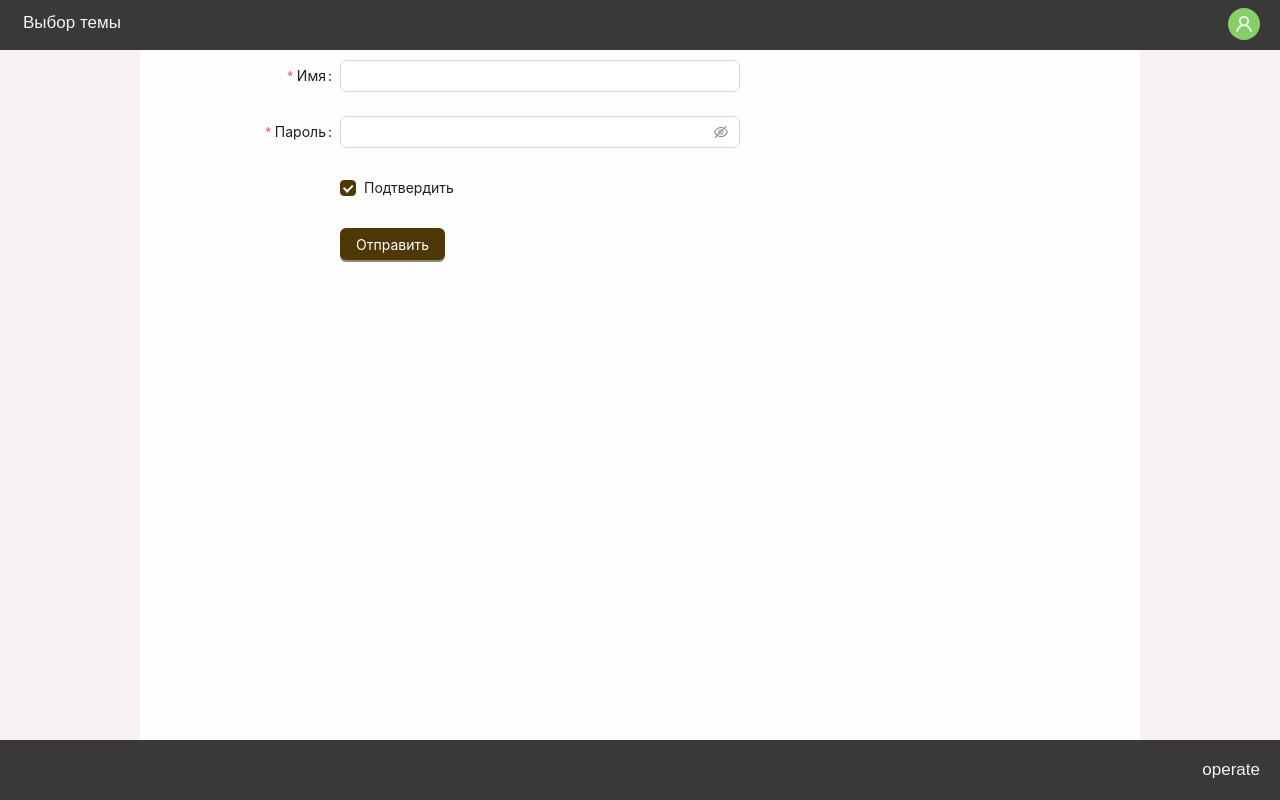
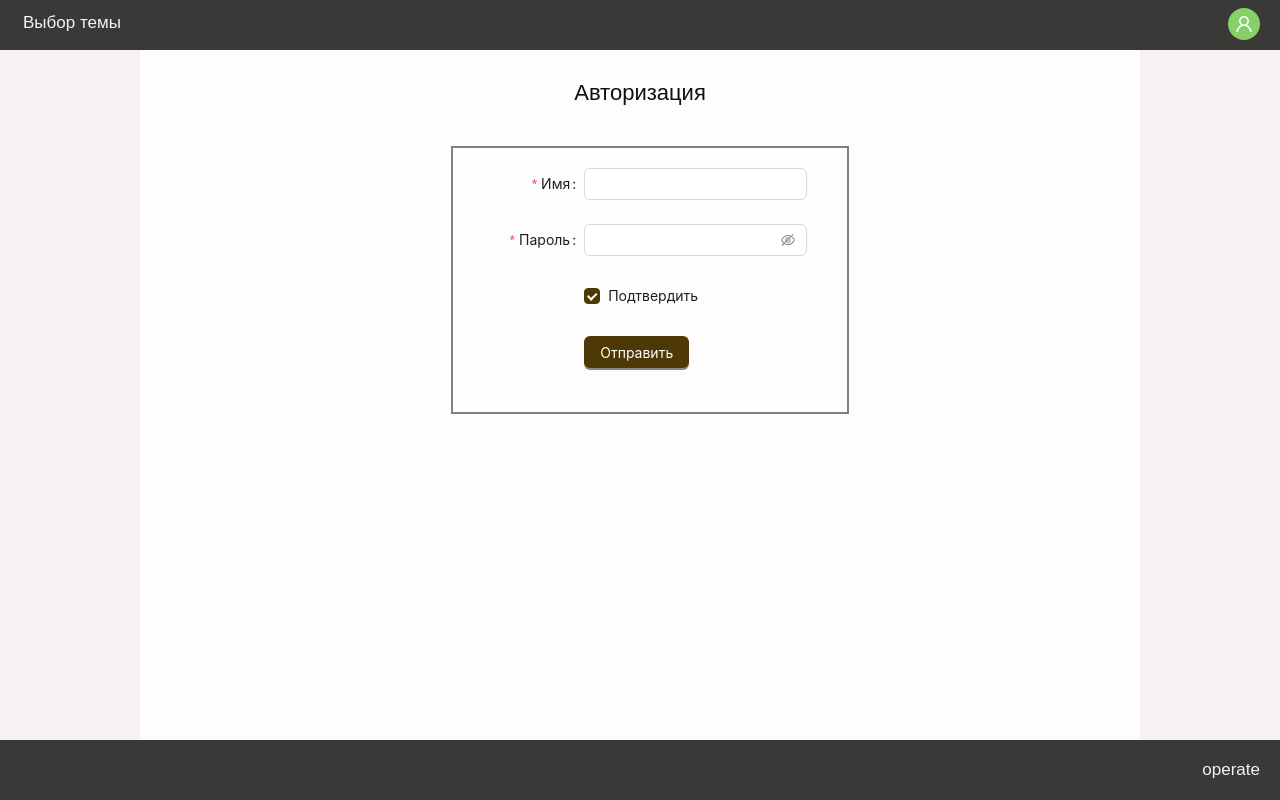
Before and after one commit to VadimKurachynski/operatePromTest, a Next.js app: page /login in a window 1280 px wide. Built offline with nearby package versions, Linux system fonts and the light colour scheme.

Commit message:
loginpage

```diff
--- a/component/header/Header.jsx
+++ b/component/header/Header.jsx
@@ -19,8 +19,6 @@ const HeaderTest = () => {
             </div>
             <div className={s.avatar}> {isAuth ? AvatarIsAuth : AvatarNoAuth}</div>
 
-
-
         </div>
     )
 }
--- /dev/null
+++ b/component/loginForm/loginForm.module.css
@@ -0,0 +1,21 @@
+
+.authorizBlock{
+    display: flex;
+    flex-direction: column;
+    align-items: center;
+}
+
+
+.loginForm{
+    margin: 20px 0px 20px 20px;
+    padding: 20px 40px 20px 20px;
+border: 2px solid grey;
+
+}
+
+.authorization{
+margin: 20px;
+text-align: center;
+    font-size: 22px;
+
+}
--- a/pages/login.jsx
+++ b/pages/login.jsx
@@ -1,4 +1,5 @@
 import LoginForm from "../component/loginForm/Login";
+import s from "../component/loginForm/loginForm.module.css"
 
 const onFinish = (values) => {
     console.log('Success:', values);
@@ -9,10 +10,13 @@ const onFinishFailed = (errorInfo) => {
 
 
 const Login = () => {
-
     return (
         <>
-            <LoginForm/>
+
+<div className={s.authorizBlock}>
+            <div className={s.authorization}>Авторизация</div>
+            <div className={s.loginForm}><LoginForm/></div>
+        </div>
 
         </>
     )
```
